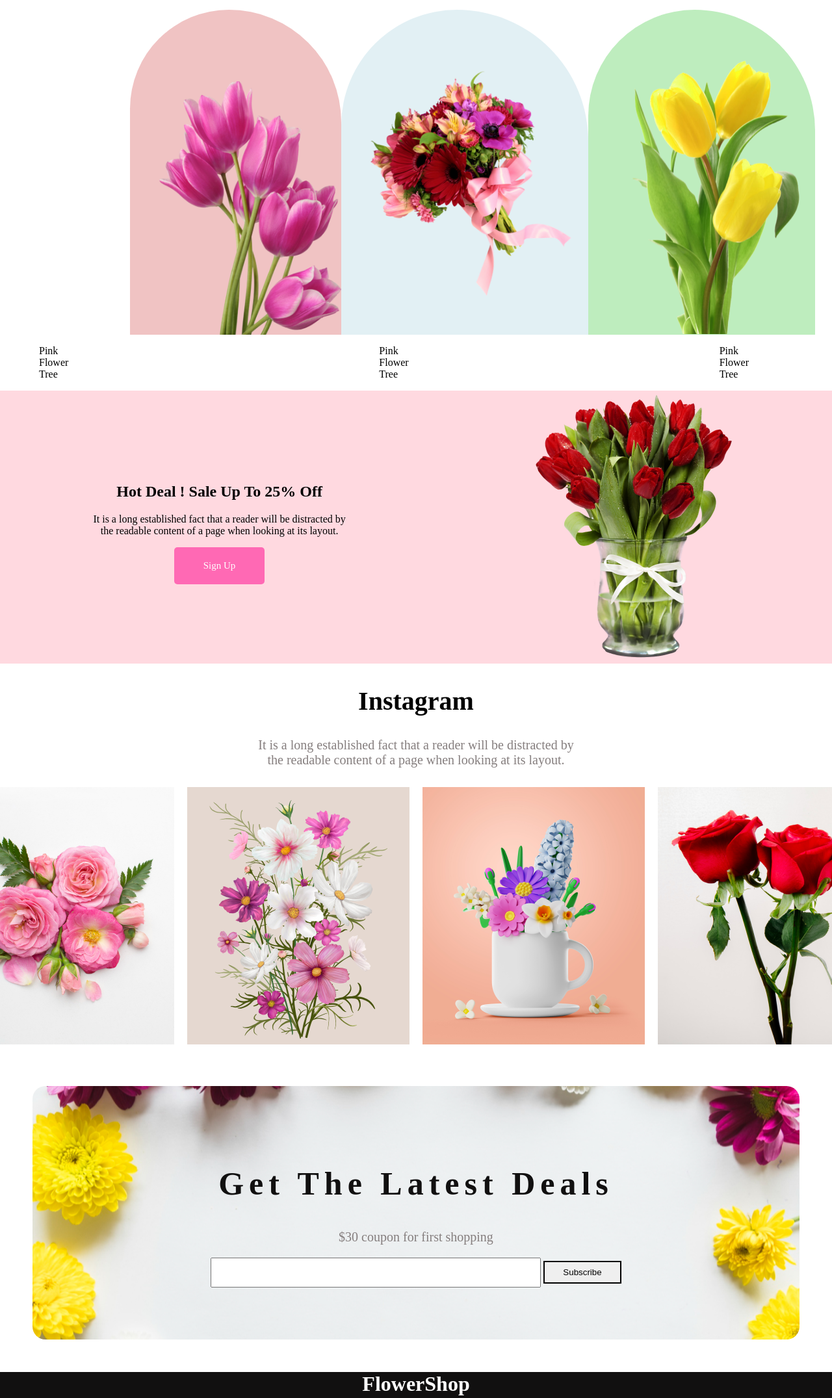
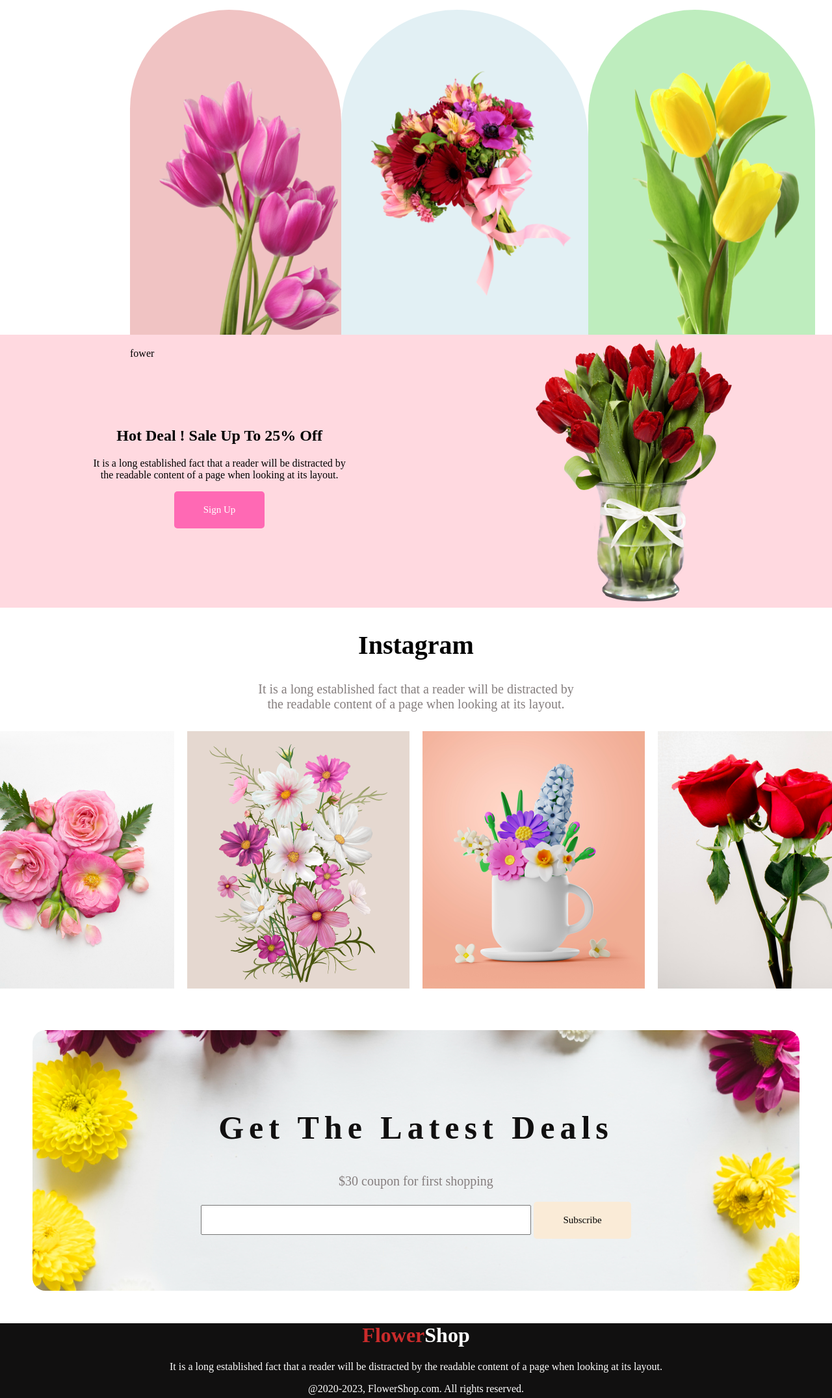
Before and after one commit to Md-Mansor/My-Assignment-, a plain HTML site: page index.html in a window 1280 px wide. Shown: the part 1064-3215 px from the top of the page at 65% size. Drawn offline with Linux system fonts and the light colour scheme.

Commit message:
solving problems

```diff
--- a/index.html
+++ b/index.html
@@ -32,21 +32,20 @@
                 page when
                 looking at its layout.</p>
         </div>
+        <!-- Featured flower section -->
         <div class="box">
-            <div class="box1"><img class="pic1" src="Flower Asset/pngwing 6.png" alt=""></div>
-            <div class="box2"><img class="pic2" src="Flower Asset/pngwing 5.png" alt=""></div>
-            <div class="box3"><img class="pic3" src="Flower Asset/pngwing 7.png" alt=""></div>
+            <div class="box1">
+                <img class="pic1" src="Flower Asset/pngwing 6.png" alt="">
+                <p>fower    </p>
+            </div>
+            <div class="box2">
+                <img class="pic2" src="Flower Asset/pngwing 5.png" alt="">
+            </div>
+            <div class="box3">
+                <img class="pic3" src="Flower Asset/pngwing 7.png" alt="">
+            </div>
         </div>
-        <div>
-            <ul class="list">
-                <li class="f1">Pink Flower Tree</li>
-                <li class="f2">Pink Flower Tree</li>
-                <li class="f3">Pink Flower Tree</li>
-            </ul>
-        </div>
-        <div>
-
-        </div>
+        <!-- offer section -->
         <div class="offer">
             <div>
                 <h2 class="deal">Hot Deal ! Sale Up To 25% Off</h2>
@@ -71,13 +70,13 @@
         <div class="beck">
             <h2 class="get">Get The Latest Deals</h2>
             <p class="coupon">$30 coupon for first shopping</p>
-            <input type="text">
+            <input type="text" placeholder="">
             <button class="subbtn">Subscribe</button>
         </div>
     </main>
     <footer>
         <div class="foot">
-            <h1>FlowerShop</h1>
+            <h1> <span class="text">Flower</span>Shop</h1>
             <p>It is a long established fact that a reader will be distracted by the readable content of a page when
                 looking at its layout.</p>
             <p>@2020-2023, FlowerShop.com. All rights reserved. </p>
--- a/style.css
+++ b/style.css
@@ -65,7 +65,7 @@ header {
 .box {
     display: flex;
     justify-content: space-around;
-    padding-left: 200px;
+    margin-left: 200px;
     padding-right: 200px;
 }
 
@@ -73,16 +73,16 @@ header {
 
     width: 280px;
     height: 390px;
-    padding-top: 110px;
-    padding-left: 45px;
+    margin-top: 110px;
+    margin-left: 45px;
 
 }
 
 .pic2 {
     width: 350px;
     height: 350px;
-    padding-top: 90px;
-    padding-left: 30px;
+    margin-top: 90px;
+    margin-left: 30px;
 
 }
 
@@ -90,8 +90,8 @@ header {
 
     height: 470px;
     width: 314px;
-    padding-top: 29px;
-    padding-left: 35px;
+    margin-top: 29px;
+    margin-left: 35px;
 
 }
 
@@ -118,21 +118,21 @@ header {
 }
 
 .list {
-    list-style: none;
-    display: flex;
-    justify-content: center;
+    /* list-style: none; */
+    /* display: flex; */
+    /* justify-content: center; */
 }
 
 .f2 {
-    padding: 0px 450px 0px 450px;
+    /* padding: 0px 450px 0px 450px; */
 }
 
 .f1 {
-    padding-left: 20px;
+    /* padding-left: 20px; */
 }
 
 .f3 {
-    padding-right: 100px;
+    /* padding-right: 100px; */
 }
 
 .offer {
@@ -147,7 +147,7 @@ header {
     color: #fff;
     font-size: 15px;
     font-family: 'Times New Roman', Times, serif;
-    background-color:hotpink;
+    background-color: hotpink;
     border-radius: 5px;
     padding: 20px 45px;
     border: 0px;
@@ -205,10 +205,14 @@ input {
 }
 
 .subbtn {
-    border: solid black 2px;
+    color: #000;
+    font-size: 15px;
+    font-family: 'Times New Roman', Times, serif;
+    background-color:antiquewhite;
+    border-radius: 5px;
+    padding: 20px 45px;
+    border: 0px;
     cursor: pointer;
-    width: 120px;
-    height: 35px;
 }
 
 footer {
@@ -217,7 +221,9 @@ footer {
     margin: 20px 0px 0px 0px;
     text-align: center;
 }
-
+.text{
+    color:rgb(202, 43, 43);
+}
 .foot {
     color: #fff;
 }
```
